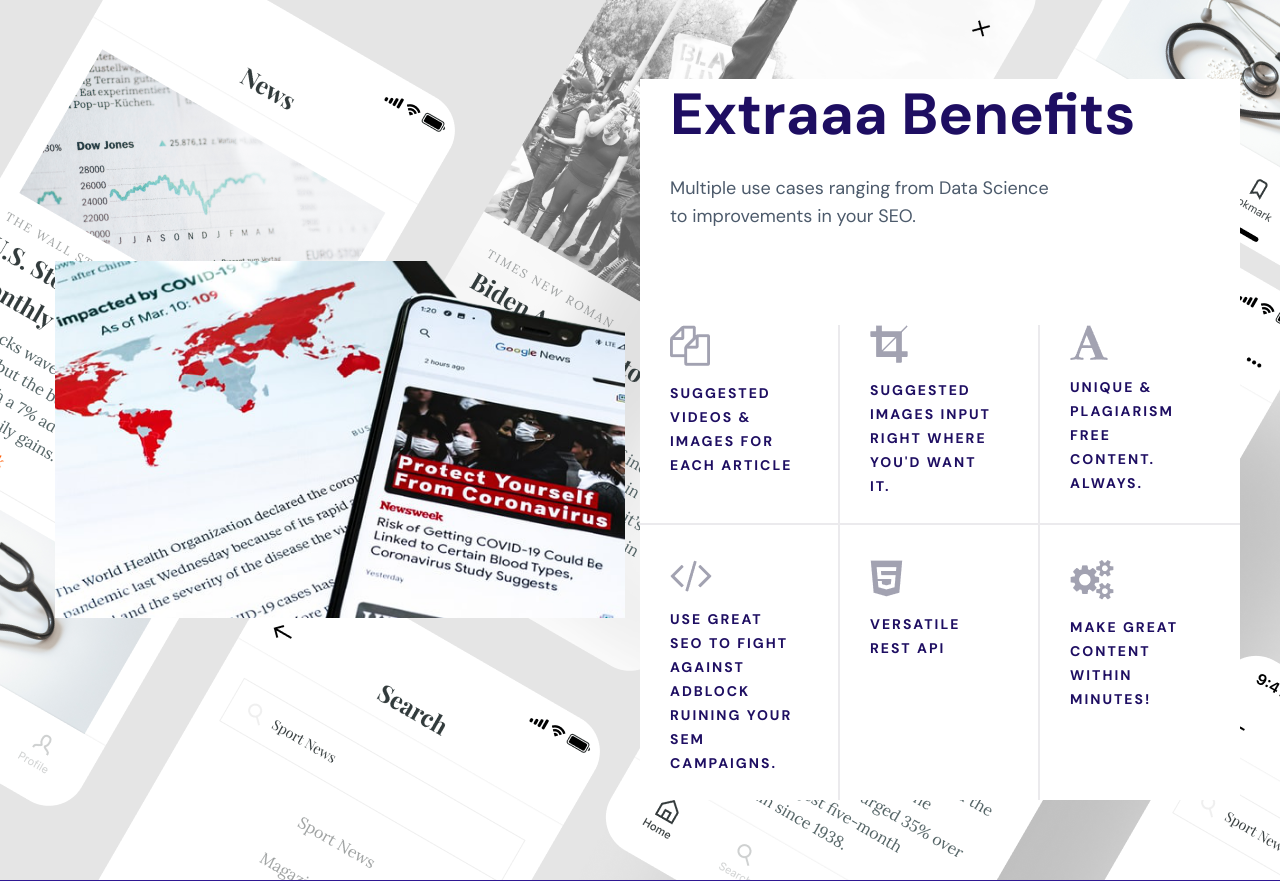
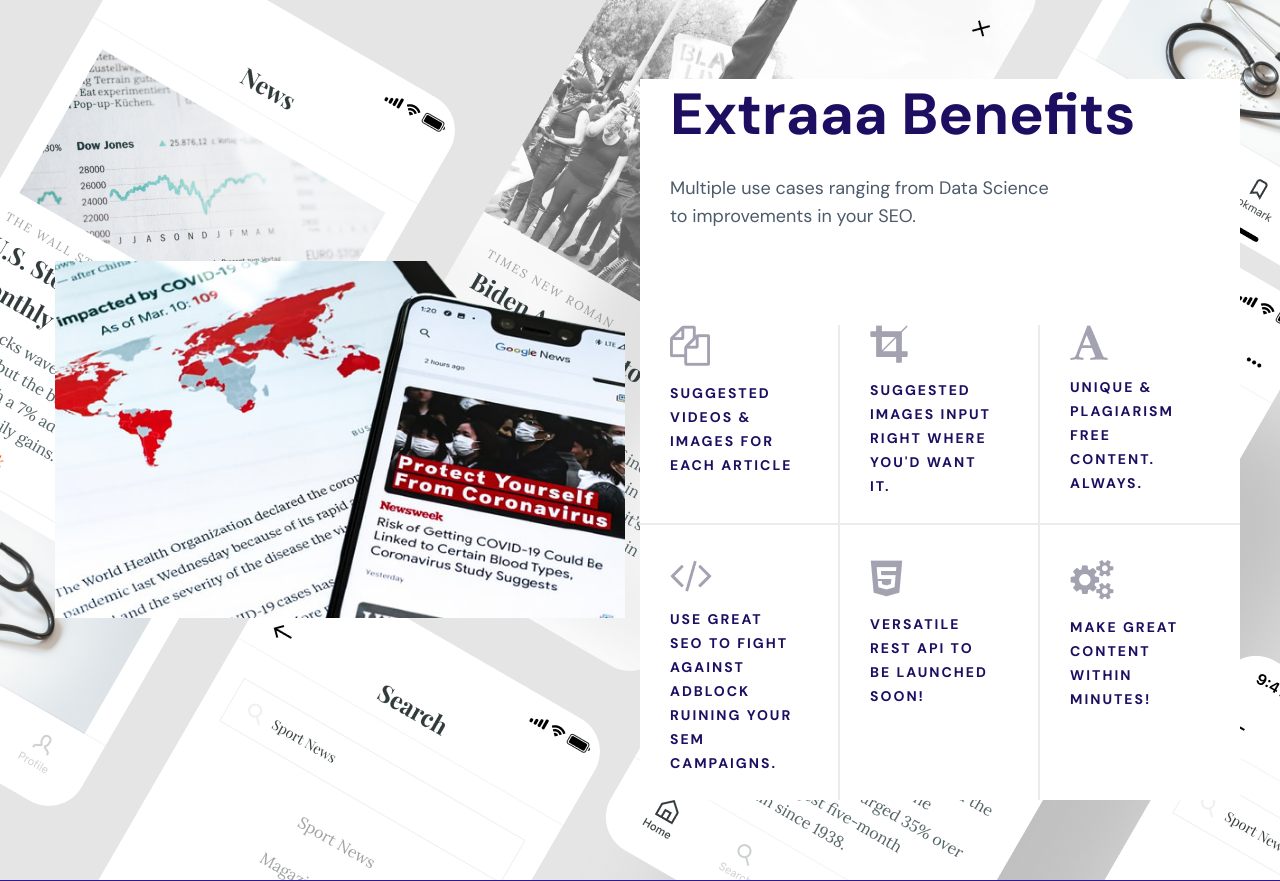
Before and after one commit to ini-tanmay/textbazaar, a Django app: page / in a window 1280 px wide. Shown: the part 1503-2384 px from the top of the page. Run offline with Django 3.2, Linux system fonts and the light colour scheme; some libraries are stand-ins or nearby versions.

```diff
--- a/writer/templates/writer/index.html
+++ b/writer/templates/writer/index.html
@@ -171,7 +171,7 @@
 									<div class="col-6 col-lg-4 pb-25 pt-35 with_borders" data-aos="fade-down" data-aos-delay="750">
 										<img src=" {% static 'i/application_2_img_6.png' %} " srcset="i/application_2_img_6@2x.png 2x" alt="" class="pl-15">
 										<div class="mt-15 col-xl-11 color-main f-14 bold sp-20 text-uppercase">
-											Versatile REST API
+											Versatile REST API to be launched soon!
 										</div>
 									</div>
 									<div class="col-6 col-lg-4 pb-25 pt-35 with_borders" data-aos="fade-down" data-aos-delay="750">
```
